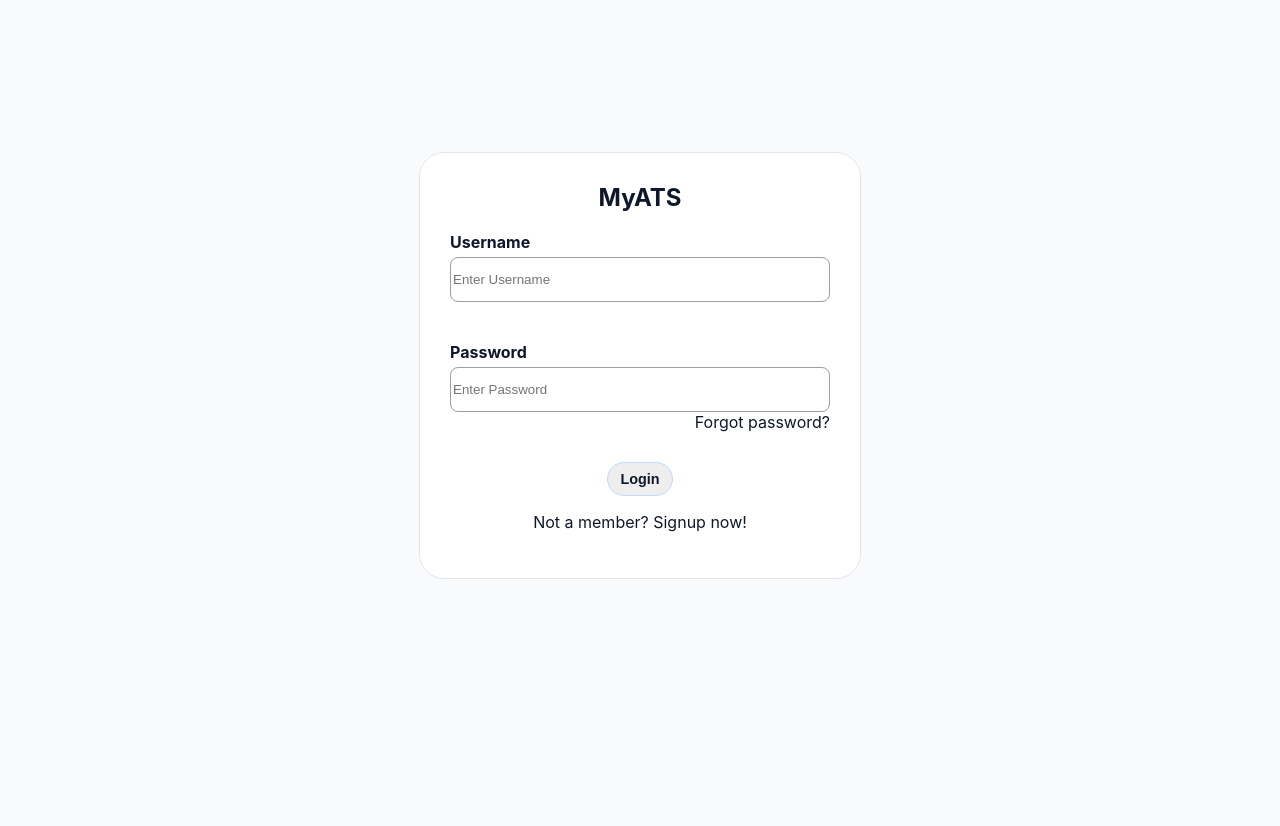
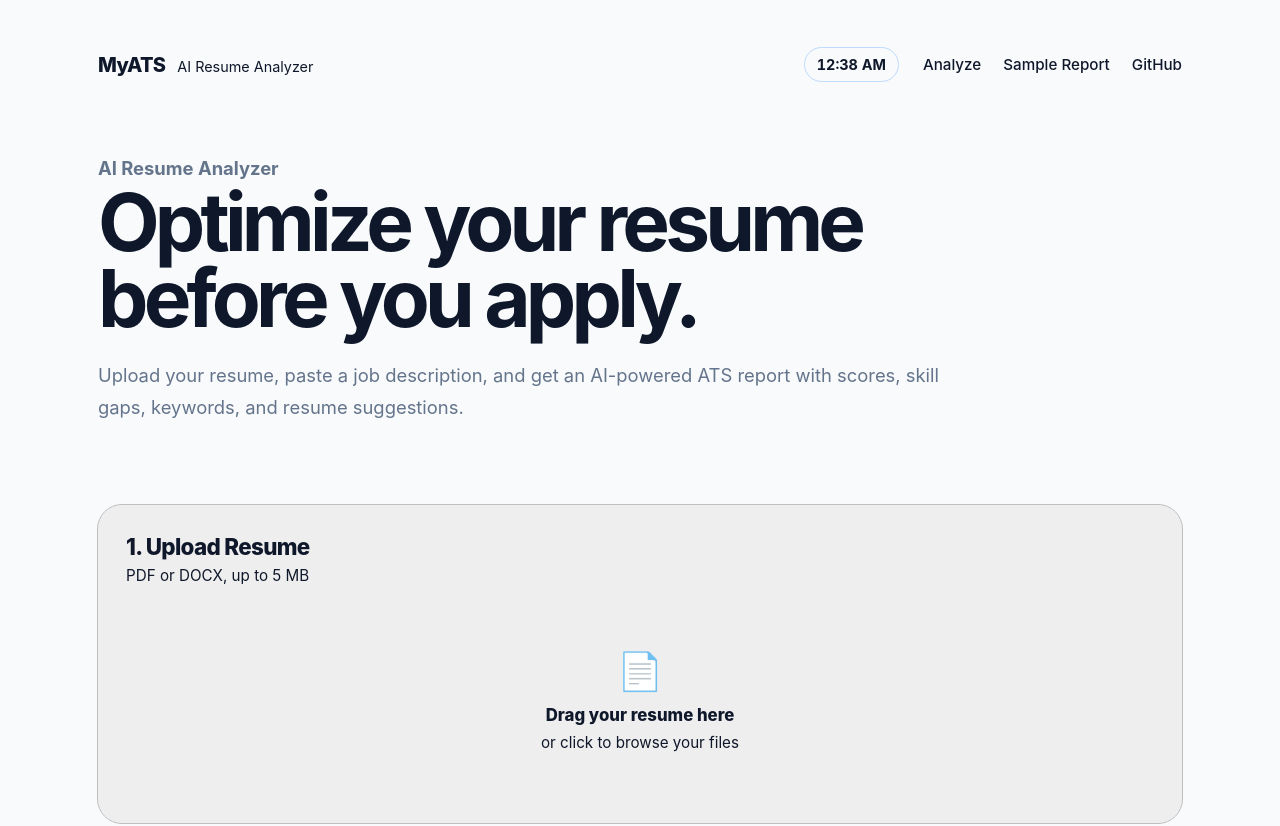
Before and after one commit to edobbin/OpenAi-console-resume-analyzer, a React (Vite) app in the folder frontend/: page / in a window 1280 px wide. Shown: the top 826 px of the page. Before the commit the page ends 800 px from the top, so only its background shows below. Built offline with nearby package versions, Linux system fonts and the light colour scheme; no server answers.

Commit message:
upload for prod

```diff
--- a/frontend/src/App.tsx
+++ b/frontend/src/App.tsx
@@ -13,10 +13,11 @@ function App() {
 
       <main className="page-container">
         <Routes>
-          <Route path="/" element={<LoginPage />} />
-          <Route path="/" element={<SignUpPage />} />
+          {/* <Route path="/" element={<LoginPage />} />
+          <Route path="/signup" element={<SignUpPage />} /> */}
           <Route element={<AppLayout />}>
-            <Route path="/analyzer" element={<AnalyzerForm />} />
+            <Route path="/" element={<AnalyzerForm />} />
+            {/* <Route path="/analyzer" element={<AnalyzerForm />} /> */}
             <Route path="/analyzing" element={<LoadingPage />} />
             <Route path="/results" element={<ResultPage />} />
           </Route>
```
